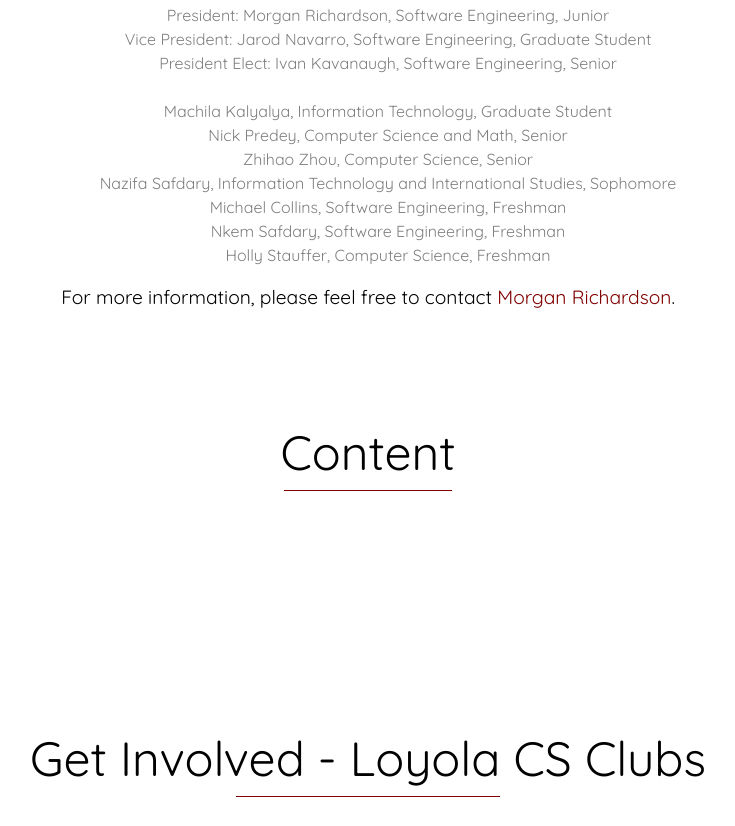
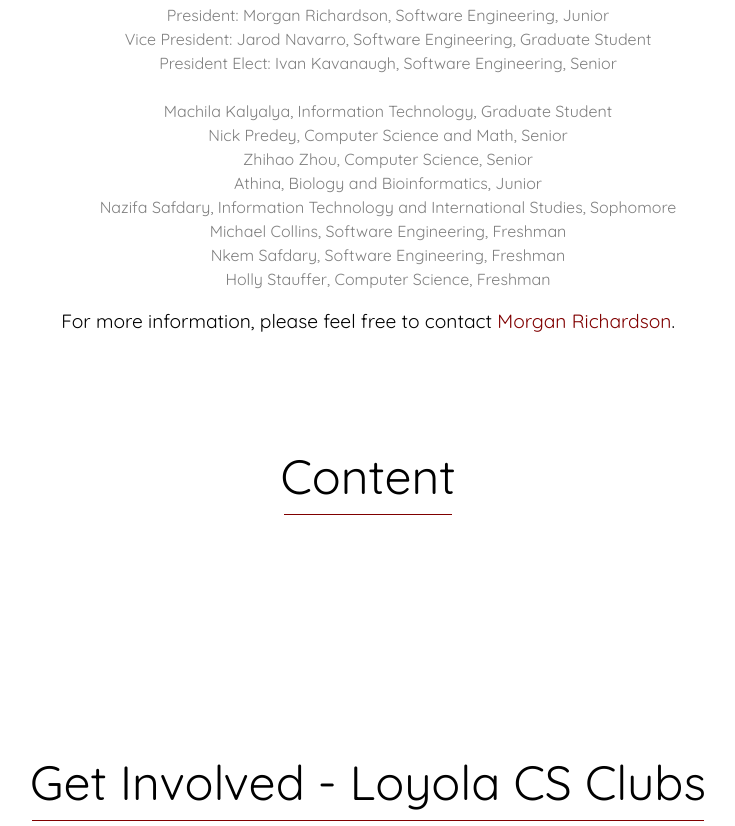
Before and after one commit to cs-stac/cs-stac-website, a plain HTML site: page index.html in a window 1280 px wide. Shown: the part 1148-1974 px from the top of the page, without its empty margins (272-1007 px from the left). Drawn offline with Linux system fonts and the light colour scheme.

Commit message:
update: member content, update: underline styling

```diff
--- a/index.html
+++ b/index.html
@@ -9,7 +9,7 @@
     <link rel="stylesheet" href="bootstrap-4.1.3-dist/css/bootstrap.min.css">
 	  <link rel="stylesheet" href="style/style.css">
 	  <link rel="stylesheet" href="css/fixed.css">
-    <link href="https://fonts.googleapis.com/css?family=Quicksand" rel="stylesheet">
+    <link rel="stylesheet" href="https://fonts.googleapis.com/css?family=Quicksand">
   </head>
 
   <body>
@@ -68,8 +68,7 @@
         </div>
         <div class="row">
           <div class="col-lg text-center">
-            <p>CS-STAC is Loyola University of Chicago’s Computer Science Student Advisory Council. Our primary purpose is to serve undergraduate and graduate students by responding to student feedback, bettering the Computer Science department, and communicating with faculty and administration. The council consists of 12 members, with representation ranging from freshmen to graduate students. New members will be appointed each year by the existing council to replace graduating members. For more information about CS-STAC procedures and tasks, please refer to the charter. The currently serving members of CS-STAC are listed below.
-            </p>
+            <p>CS-STAC is Loyola University of Chicago’s Computer Science Student Advisory Council. Our primary purpose is to serve undergraduate and graduate students by responding to student feedback, bettering the Computer Science department, and communicating with faculty and administration. The council consists of 12 members, with representation ranging from freshmen to graduate students. New members will be appointed each year by the existing council to replace graduating members. For more information about CS-STAC procedures and tasks, please refer to the charter. The currently serving members of CS-STAC are listed below.</p>
             <ul>
               <li>President: Morgan Richardson, Software Engineering, Junior</li>
               <li>Vice President: Jarod Navarro, Software Engineering, Graduate Student</li>
@@ -78,7 +77,7 @@
               <li>Machila Kalyalya, Information Technology, Graduate Student</li>
               <li>Nick Predey, Computer Science and Math, Senior</li>
               <li>Zhihao Zhou, Computer Science, Senior</li>
-              <!-- <li>Athina, Major, Grade level</li> -->
+              <li>Athina, Biology and Bioinformatics, Junior</li>
               <li>Nazifa Safdary, Information Technology and International Studies, Sophomore</li>
               <li>Michael Collins, Software Engineering, Freshman</li>
               <li>Nkem Safdary, Software Engineering, Freshman</li>
@@ -89,8 +88,9 @@
         </div>
       </div>
     </div>
+    <!-- End About Section -->
 
-  <!-- Start Content Section -->
+    <!-- Start Content Section -->
     <div id="content" class="offset">
       <div class="jumbotron">
         <div class="narrow">
@@ -98,7 +98,7 @@
             <h3 class="heading">Content</h3>
             <div class="heading-underline-jumbotron"></div>
             <div class="col-lg text-center">
-
+              <!-- TODO: Add content... -->
             </div>
           </div>
         </div>
@@ -111,7 +111,7 @@
       <div class="container">
         <div class="col-12">
           <h1 class="ame-heading text-center">Get Involved - Loyola CS Clubs</h1>
-          <div class="suggestions-heading-underline"></div>
+          <div class="getinvolved"></div>
         </div>
         <div class="row">
           <div class="col-lg text-center">
@@ -137,7 +137,6 @@
             </p>
           </div>
         </div>
-
         <div class="col-12">
           <h3 class="clubs-heading text-center">Cybersecurity Club</h3>
         </div>
@@ -149,14 +148,9 @@
         </div>
       </div>
     </div>
-
-
     <!-- End Get Involved Section -->
 
-
-
     <!-- Start Suggestions Section -->
-
     <div id="suggestions" class="offset">
       <div class="container">
         <div class="col-12">
@@ -168,17 +162,12 @@
             <p>The main role of Loyola's Computer Science Student Advisory Council is to accept student feedback
               and use this information to improve the CS department. If you are currently a student enrolled
               at Loyola University in Chicago, feel free to submit this feeback form. We appreciate all of your
-              feedback and suggestions!
-            </p>
+              feedback and suggestions!</p>
           </div>
         </div>
       </div>
     </div>
-
     <!-- End Suggestions Section -->
-
-
-
 
     <!-- Script Source Files -->
     <script src="js/jquery-3.3.1.min.js"></script>
--- a/style/style.css
+++ b/style/style.css
@@ -26,7 +26,7 @@
   background-color: rgb(220,220,220)!important;
 }
 
-.navbar{
+.navbar {
   -webkit-box-shadow: 0 8px 6px -6px #999;
   -moz-box-shadow: 0 8px 6px -6px #999;
   box-shadow: 0 8px 6px -6px #999;
@@ -37,7 +37,6 @@
   top: 15px;
   padding:0;
   background-color: white!important;
-
 }
 
 .navbar li {
@@ -123,7 +122,6 @@
   height:.05rem;
   background-color: #800000;
   margin: 0 auto 2rem;
-  /* margin-top: 2rem; */
 }
 
 .heading-underline-jumbotron {
@@ -137,7 +135,6 @@
   padding-top: 3rem;
   font-size: 3rem;
   text-align: center;
-  /* margin-bottom: .2rem; */
   color: black;
 }
 
@@ -168,7 +165,6 @@
   background-color: white;
 }
 
-
 .content-p {
   font-size: 1.2rem;
   color: black!important;
@@ -187,11 +183,6 @@
   color: black;
 }
 
-/* .clubs-text {
-  color:black;
-  font-size:1.2rem;
-} */
-
 .clubs {
   color: black;
   font-size: 1rem;
@@ -205,8 +196,15 @@
 }
 
 .suggestions-heading-underline {
-  width:16.5rem;
+  width: 16.5rem;
   height:.05rem;
   background-color: #800000;
   margin: 0 auto 2rem;
 }
+
+.getinvolved {
+  width: 42rem;
+  height: .07rem;
+  background-color: #800000;
+  margin: 0 auto 2rem;
+}
```
Lines whose indentation alone changed are shown as unchanged.
